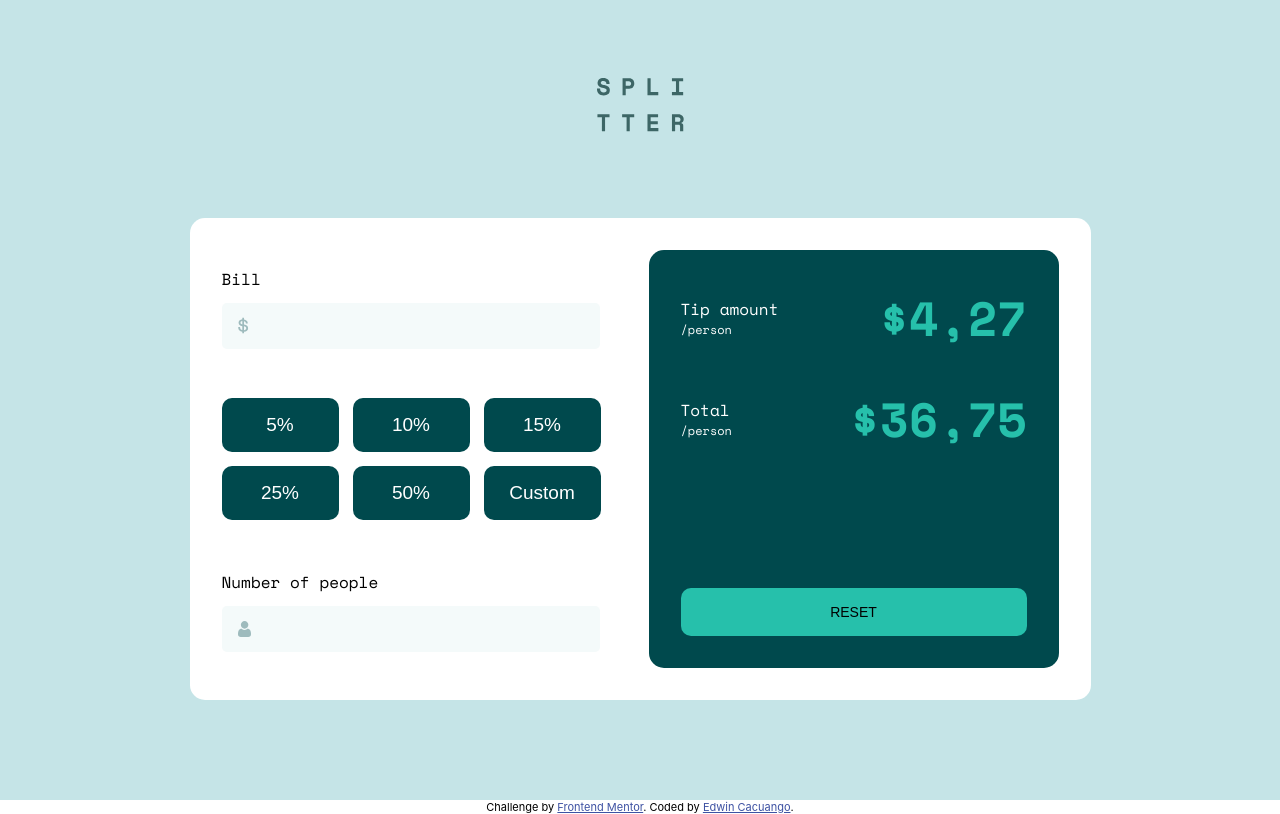
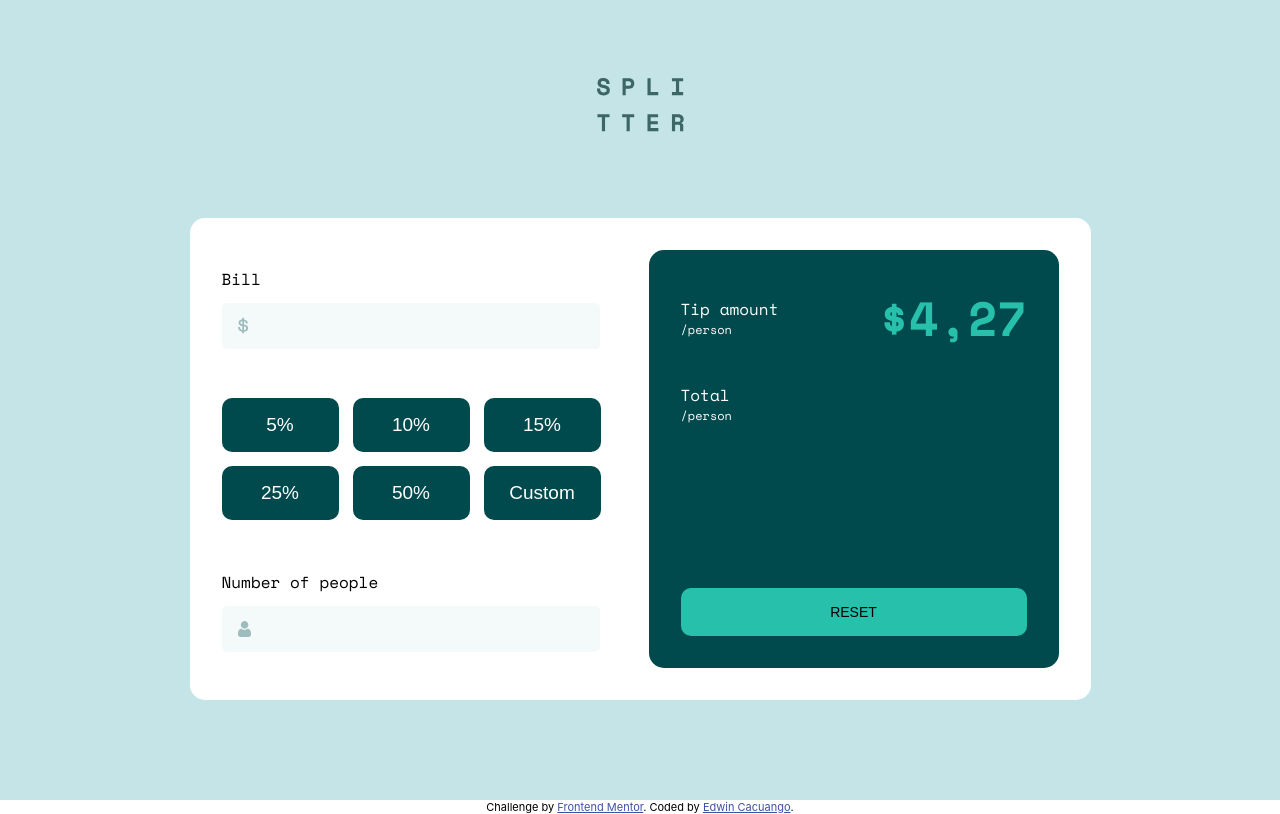
Before and after one commit to EdwinCacuango/tip-calculator-app, a React (Create React App) app in the folder my-tip-calculator/: page / in a window 1280 px wide. Built offline with nearby package versions, Linux system fonts and the light colour scheme.

Commit message:
Created calculator component and tip division I moved some components to more specific folders and organization Later, I extract input values for bill an number people to calculator component. I created a function to get bill by each person

```diff
--- a/my-tip-calculator/src/App.jsx
+++ b/my-tip-calculator/src/App.jsx
@@ -1,16 +1,12 @@
 import "./App.css";
-import ResultsCard from "./components/ResultsCard";
-import InputCards from "./components/InputsCard";
 import MainLogo from "./components/MainLogo";
+import Calculator from "./components/calculator/Calculator";
 
 function App() {
   return (
     <div className="App">
       <MainLogo />
-      <div className="calculator">
-        <InputCards></InputCards>
-        <ResultsCard></ResultsCard>
-      </div>
+      <Calculator />
     </div>
   );
 }
--- a/my-tip-calculator/src/components/InputsCard.jsx
+++ /dev/null
@@ -1,40 +0,0 @@
-import { useContext, useState } from "react";
-import ButtonsList from "./ButtonsList";
-import "./InputsCard.css";
-
-function InputCards(props) {
-  const [currentBill, setBill] = useState(0);
-  const showResult = (event) => {
-    const newValue = () => {
-      const value = event.target.value;
-      const fixedValue = Number(value);
-      return fixedValue;
-    };
-    setBill(newValue);
-    console.log(currentBill);
-    console.log(typeof currentBill);
-  };
-
-  // const Bill=useContext
-  return (
-    <div className="inputs-card">
-      <div>
-        <p>Bill</p>
-        <input
-          type="number"
-          id="bill"
-          min="1"
-          max="10000"
-          onChange={showResult}
-        />
-      </div>
-      <ButtonsList></ButtonsList>
-      <div>
-        <p>Number of people</p>
-        <input type="number" id="number-people" />
-      </div>
-    </div>
-  );
-}
-
-export default InputCards;
--- /dev/null
+++ b/my-tip-calculator/src/components/calculator/Calculator.jsx
@@ -0,0 +1,19 @@
+import InputCards from "./inputCard/InputsCard";
+import ResultsCard from "./resultCard/ResultsCard";
+
+const Calculator = () => {
+  const principalDivision = (object) => {
+    const billPerPerson = object.enteredBill / object.enteredNumberPeople;
+    return billPerPerson
+  };
+
+
+  return (
+    <div className="calculator">
+      <InputCards onSaveData={principalDivision}></InputCards>
+      <ResultsCard></ResultsCard>
+    </div>
+  );
+};
+
+export default Calculator;
--- /dev/null
+++ b/my-tip-calculator/src/components/calculator/inputCard/InputsCard.jsx
@@ -0,0 +1,52 @@
+import { useState } from "react";
+import ButtonsList from "./ButtonsList";
+import "./InputsCard.css";
+
+function InputCards(props) {
+  //Global data
+  const [userInput, setUserInput]=useState({
+    enteredBill:"0",
+    enteredNumberPeople:1
+  })
+
+  //Bill handler
+  const billHandler=(e)=>{
+    setUserInput({
+      ...userInput,
+      enteredBill:parseInt(e.target.value)
+    })
+
+    props.onSaveData(userInput)
+  }
+
+  //Number person handler
+  const personHandler=(e)=>{
+    setUserInput({
+      ...userInput,
+      enteredNumberPeople:parseInt(e.target.value)
+    })
+
+    props.onSaveData(userInput)
+  }
+  return (
+    <div className="inputs-card">
+      <div>
+        <p>Bill</p>
+        <input
+          type="number"
+          id="bill"
+          min="1"
+          max="10000"
+          onChange={billHandler}
+        />
+      </div>
+      <ButtonsList></ButtonsList>
+      <div>
+        <p>Number of people</p>
+        <input type="number" id="number-people" onChange={personHandler}/>
+      </div>
+    </div>
+  );
+}
+
+export default InputCards;
--- a/my-tip-calculator/src/components/ResultsCard.jsx
+++ b/my-tip-calculator/src/components/calculator/resultCard/ResultsCard.jsx
@@ -1,5 +1,5 @@
 import "./ResultsCard.css";
-function ResultsCard() {
+function ResultsCard(props) {
   return (
     <div className="Results-card">
       <div className="results-container">
@@ -9,7 +9,7 @@ function ResultsCard() {
         </div>
         <div className="result">
           <p>Total <span className="each-person">/person</span></p>
-          <p className="result-value">$36,75</p>
+          <p className="result-value">{props.eachPerson}</p>
         </div>
       </div>
       <button className="reset-btn">Reset</button>
```
Also changed, not shown: my-tip-calculator/src/components/calculator/inputCard/ButtonList.css (renamed from my-tip-calculator/src/components/ButtonList.css), my-tip-calculator/src/components/calculator/inputCard/ButtonsList.jsx (renamed from my-tip-calculator/src/components/ButtonsList.jsx), my-tip-calculator/src/components/calculator/inputCard/InputsCard.css (renamed from my-tip-calculator/src/components/InputsCard.css), my-tip-calculator/src/components/calculator/inputCard/images/icon-dollar.svg (renamed from my-tip-calculator/src/components/images/icon-dollar.svg), my-tip-calculator/src/components/calculator/inputCard/images/icon-person.svg (renamed from my-tip-calculator/src/components/images/icon-person.svg), my-tip-calculator/src/components/calculator/resultCard/ResultsCard.css (renamed from my-tip-calculator/src/components/ResultsCard.css).
